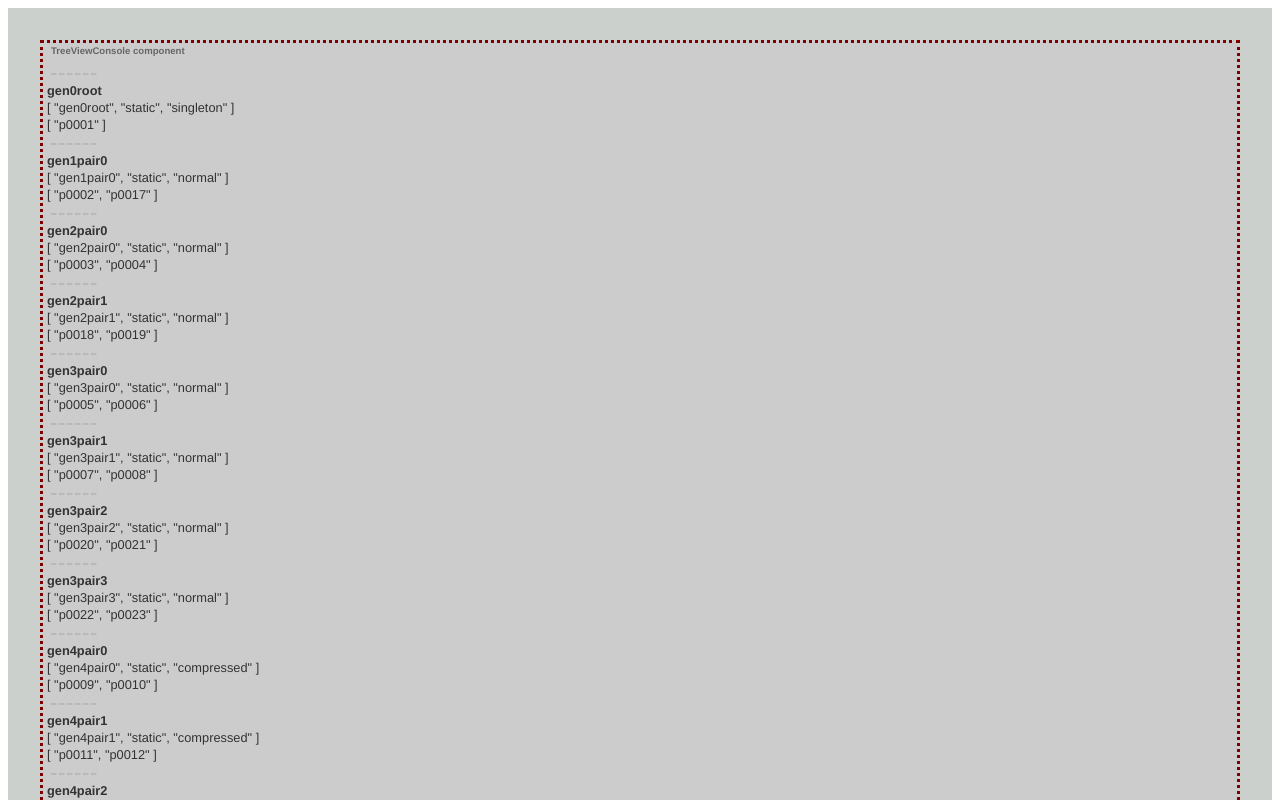
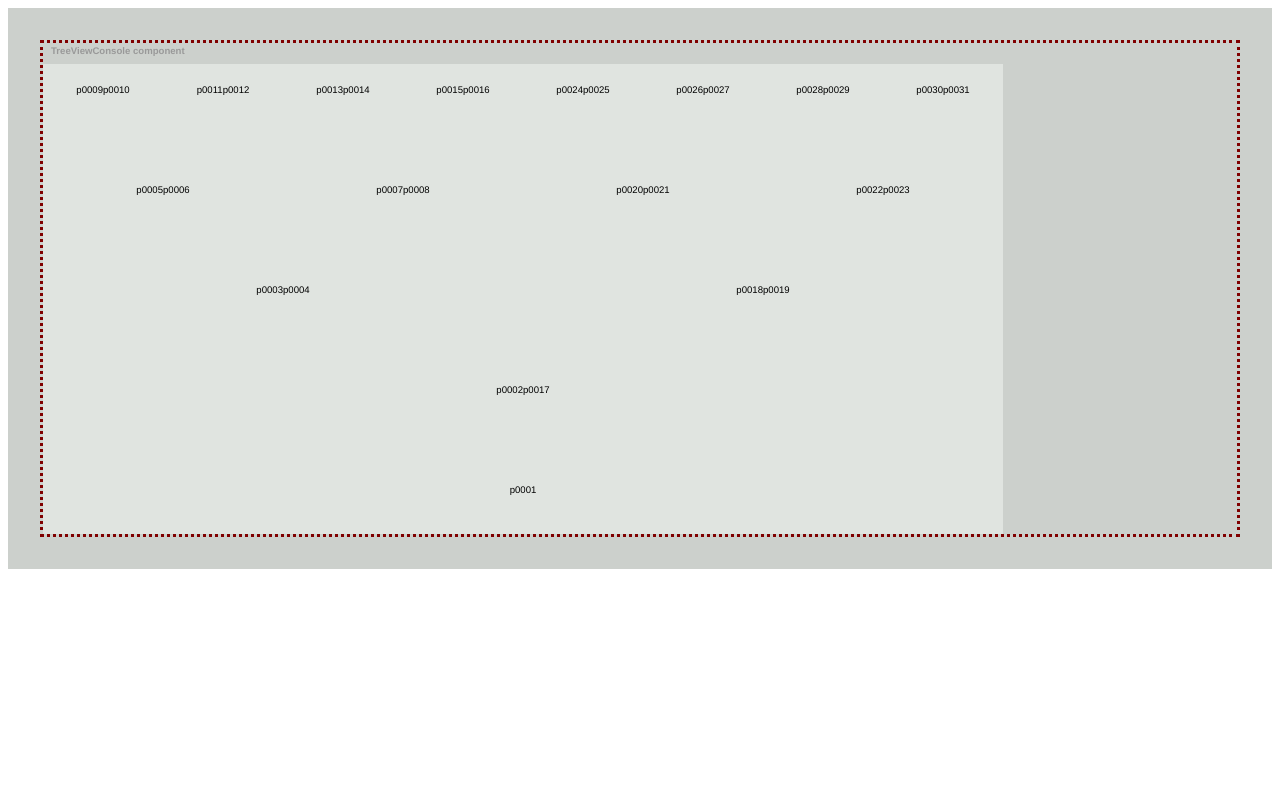
Before and after one commit to jrschmidt/familia, a Vue app: page / in a window 1280 px wide. Shown: the top 800 px of the page. Built offline with nearby package versions, Linux system fonts and the light colour scheme.

Commit message:
add TreeViewWindow and PersonPair components and position PersonPair components

```diff
--- /dev/null
+++ b/src/components/PersonPair.vue
@@ -0,0 +1,66 @@
+<template>
+  <div class="person-pair">
+    <p>{{ pair.people[0] }}</p>
+    <p>{{ pair.people[1] }}</p>
+  </div>
+</template>
+
+<script setup>
+const props = defineProps({
+  pair: Object
+})
+
+
+// <PersonTag
+// class="pt-left"
+// v-bind:key="pair.people[0]"
+// v-bind:personData="getPersonData(pair, 0)"
+// />
+// <PersonTag
+// class="pt-right"
+// v-if="pair.people.length > 1"
+// v-bind:key="pair.people[1]"
+// v-bind:personData="getPersonData(pair, 1)"
+// />
+
+
+
+// import PersonTag from './PersonTag.vue'
+//
+// import { inject } from 'vue'
+//
+// const props = defineProps({
+//   pair: Object
+// })
+//
+// const familyTreeData = inject('familyTreeData')
+//
+// const getPersonData = (pair, index) => {
+//   return familyTreeData[pair.people[index]]
+// }
+</script>
+
+<style lang="css">
+.person-pair {
+  position: absolute;
+  display: flex;
+  justify-content: center;
+  font-size: 0.6rem;
+}
+
+.no-show {
+  visibility: hidden;
+}
+
+.normal {
+  width: 240px;
+}
+
+.compressed {
+  width: 120px;
+}
+
+.singleton {
+  width: 120px;
+}
+</style>
--- a/src/components/TreeViewConsole.vue
+++ b/src/components/TreeViewConsole.vue
@@ -1,17 +1,35 @@
 <template>
   <div class="tree-view-console">
     <h6>TreeViewConsole component</h6>
-    <div v-for="pair in viewModel.peoplePairs">
-      <h6>_   _   _   _   _   _</h6>
-      <h4>{{ pair.label }}</h4>
-      <p>{{ pair.classes }}</p>
-      <p>{{ pair.people }}</p>
-    </div>
+    <TreeViewWindow/>
   </div>
 </template>
 
 <script setup>
-// import TreeViewWindow from './TreeViewWindow.vue'
+
+// OLD - before merge .....
+// <h6>TreeViewConsole component</h6>
+// <div v-for="pair in viewModel.peoplePairs">
+// <h6>_   _   _   _   _   _</h6>
+// <h4>{{ pair.label }}</h4>
+// <p>{{ pair.classes }}</p>
+// <p>{{ pair.people }}</p>
+// </div>
+
+
+// .tree-view-console p {
+//   margin: 2px 0px 0px 4px;
+//   font-size: 0.8rem;
+// }
+//
+// .tree-view-console h4 {
+//   margin: 2px 0px 0px 4px;
+//   text-align: left;
+//   font-size: 0.8rem;
+// }
+
+
+import TreeViewWindow from './TreeViewWindow.vue'
 import { useViewModelStore } from '../stores/viewModelStore'
 import { pairInitConstants, viewModelConfig as configData } from '../view-model-constants'
 
@@ -25,28 +43,20 @@ viewModel.populate(familyTreeData)
 </script>
 
 <style lang="css">
+
+
+
 .tree-view-console {
   border-color: maroon;
   border-style: dotted;
-  background-color: #cccccc;
-  color: #333333;
 }
 
-.tree-view-console p {
-  margin: 2px 0px 0px 4px;
-  font-size: 0.8rem;
-}
-
-.tree-view-console h4 {
-  margin: 2px 0px 0px 4px;
-  text-align: left;
-  font-size: 0.8rem;
-}
 
 .tree-view-console h6 {
   margin: 2px 0px 8px 8px;
   text-align: left;
   font-size: 0.6rem;
-  color: #666666;
+  color: #999999;
 }
+
 </style>
--- /dev/null
+++ b/src/components/TreeViewWindow.vue
@@ -0,0 +1,228 @@
+<template>
+  <div class="tree-view-window">
+    <PersonPair
+      v-for="(pair) in pairs"
+      v-bind:key="pair.label"
+      v-bind:class="pair.classes"
+      v-bind:pair="pair"
+    />
+  </div>
+</template>
+
+<script setup>
+import PersonPair from './PersonPair.vue'
+
+import { useViewModelStore } from '../stores/viewModelStore'
+const viewModel = useViewModelStore()
+const pairs = viewModel.peoplePairs
+
+
+// <PersonPair
+// v-for="(pair) in pairs"
+// v-bind:key="generatePairId(pair)"
+// v-bind:class="pair.pairClass"
+// v-bind:pair="pair"
+// />
+// <ConnectorSvg
+// v-for="(connector, index) in connectors"
+// v-bind:class="connectors[index]"
+// v-bind:connect-style="getConnectStyle(connectors, index)"
+// />
+
+
+// import PersonPair from './PersonPair.vue'
+// import ConnectorSvg from './ConnectorSvg.vue'
+//
+// import { viewModelInit } from '../view-model-functions.js'
+//
+// import { ref, inject, provide } from 'vue'
+//
+// const familyTreeData = inject('familyTreeData')
+//
+// let viewModelData = viewModelInit(familyTreeData, familyTreeData.rootPerson, 5)
+//
+// const pairs = ref(viewModelData.pairObjects)
+// const connectors = ref(viewModelData.connectorClasses)
+//
+// provide('viewModelData', viewModelData)
+//
+// const generatePairId = (pair) => {
+//   if (pair.people.length === 2)
+//     return pair.people[0] + pair.people[1]
+//   else
+//     return 'singleton' + pair.people[0]
+// }
+//
+// const getConnectStyle = (connectors, index) => {
+//   return connectors[index].split(' ')[0]
+// }
+</script>
+
+<style lang="css">
+.tree-view-window {
+  position: relative;
+  height: 470px;
+  width: 960px;
+  border: 0;
+  background-color: #e0e4e0;
+}
+
+/* Positioning for the PersonPair components */
+
+.person-pair.gen0root {
+  left: 420px;
+  top: 410px;
+}
+
+.person-pair.gen1pair0 {
+  left: 360px;
+  top: 310px;
+}
+
+.person-pair.gen2pair0 {
+  left: 120px;
+  top: 210px;
+}
+
+.person-pair.gen2pair1 {
+  left: 600px;
+  top: 210px;
+}
+
+.person-pair.gen3pair0 {
+  left: 0px;
+  top: 110px;
+}
+
+.person-pair.gen3pair1 {
+  left: 240px;
+  top: 110px;
+}
+
+.person-pair.gen3pair2 {
+  left: 480px;
+  top: 110px;
+}
+
+.person-pair.gen3pair3 {
+  left: 720px;
+  top: 110px;
+}
+
+.person-pair.gen4pair0 {
+  left: 0px;
+  top: 10px;
+}
+
+.person-pair.gen4pair1 {
+  left: 120px;
+  top: 10px;
+}
+
+.person-pair.gen4pair2 {
+  left: 240px;
+  top: 10px;
+}
+
+.person-pair.gen4pair3 {
+  left: 360px;
+  top: 10px;
+}
+
+.person-pair.gen4pair4 {
+  left: 480px;
+  top: 10px;
+}
+
+.person-pair.gen4pair5 {
+  left: 600px;
+  top: 10px;
+}
+
+.person-pair.gen4pair6 {
+  left: 720px;
+  top: 10px;
+}
+
+.person-pair.gen4pair7 {
+  left: 840px;
+  top: 10px;
+}
+
+/* Positioning for the ConnectorSvg components */
+
+.connector-svg.parents-of-0-0 {
+  left: 420px;
+  top: 310px;
+}
+
+.connector-svg.parents-of-1-0 {
+  left: 180px;
+  top: 210px;
+}
+
+.connector-svg.parents-of-1-1 {
+  left: 480px;
+  top: 210px;
+}
+
+.connector-svg.parents-of-2-0 {
+  left: 60px;
+  top: 110px;
+}
+
+.connector-svg.parents-of-2-1 {
+  left: 240px;
+  top: 110px;
+}
+
+.connector-svg.parents-of-2-2 {
+  left: 540px;
+  top: 110px;
+}
+
+.connector-svg.parents-of-2-3 {
+  left: 720px;
+  top: 110px;
+}
+
+.connector-svg.parents-of-3-0 {
+  left: 0px;
+  top: 10px;
+}
+
+.connector-svg.parents-of-3-1 {
+  left: 120px;
+  top: 10px;
+}
+
+.connector-svg.parents-of-3-2 {
+  left: 240px;
+  top: 10px;
+}
+
+.connector-svg.parents-of-3-3 {
+  left: 360px;
+  top: 10px;
+}
+
+.connector-svg.parents-of-3-4 {
+  left: 480px;
+  top: 10px;
+}
+
+.connector-svg.parents-of-3-5 {
+  left: 600px;
+  top: 10px;
+}
+
+.connector-svg.parents-of-3-6 {
+  left: 720px;
+  top: 10px;
+}
+
+.connector-svg.parents-of-3-7 {
+  left: 840px;
+  top: 10px;
+}
+</style>
```
